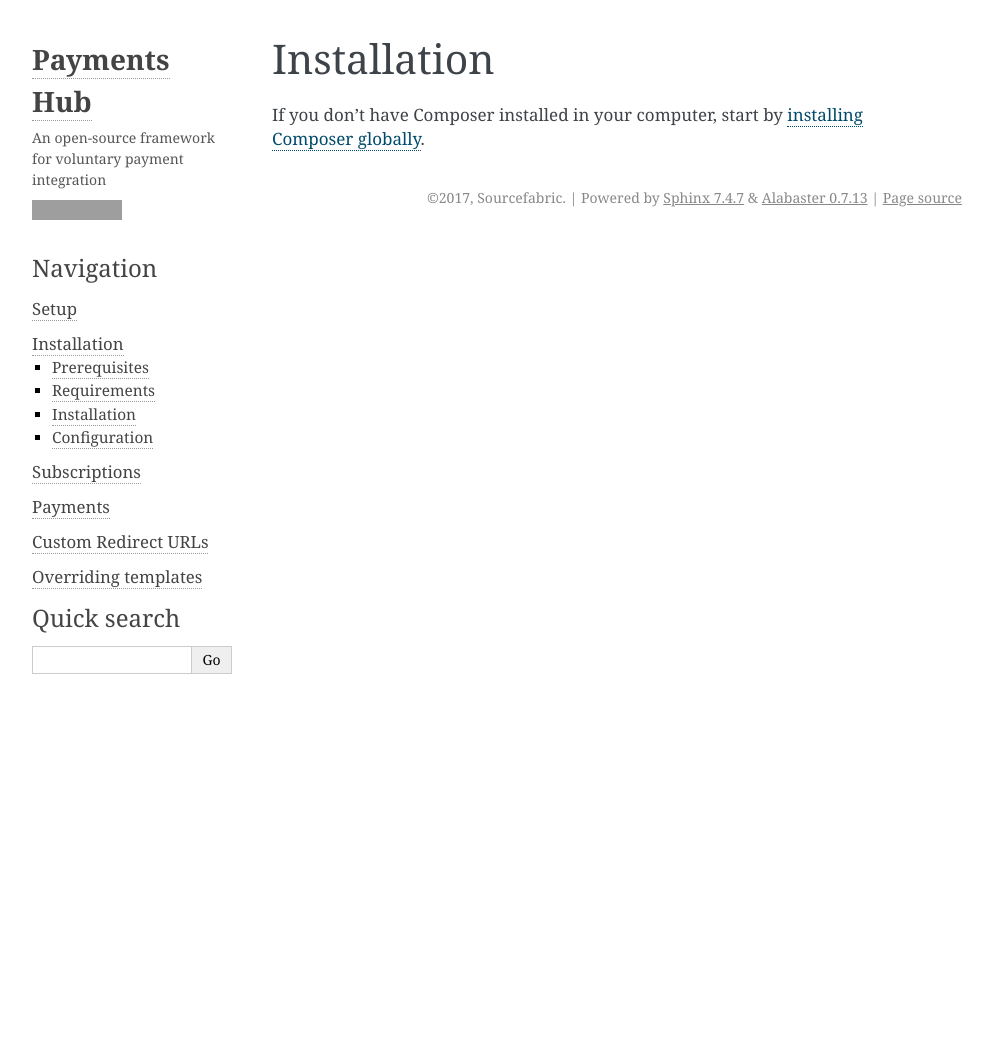
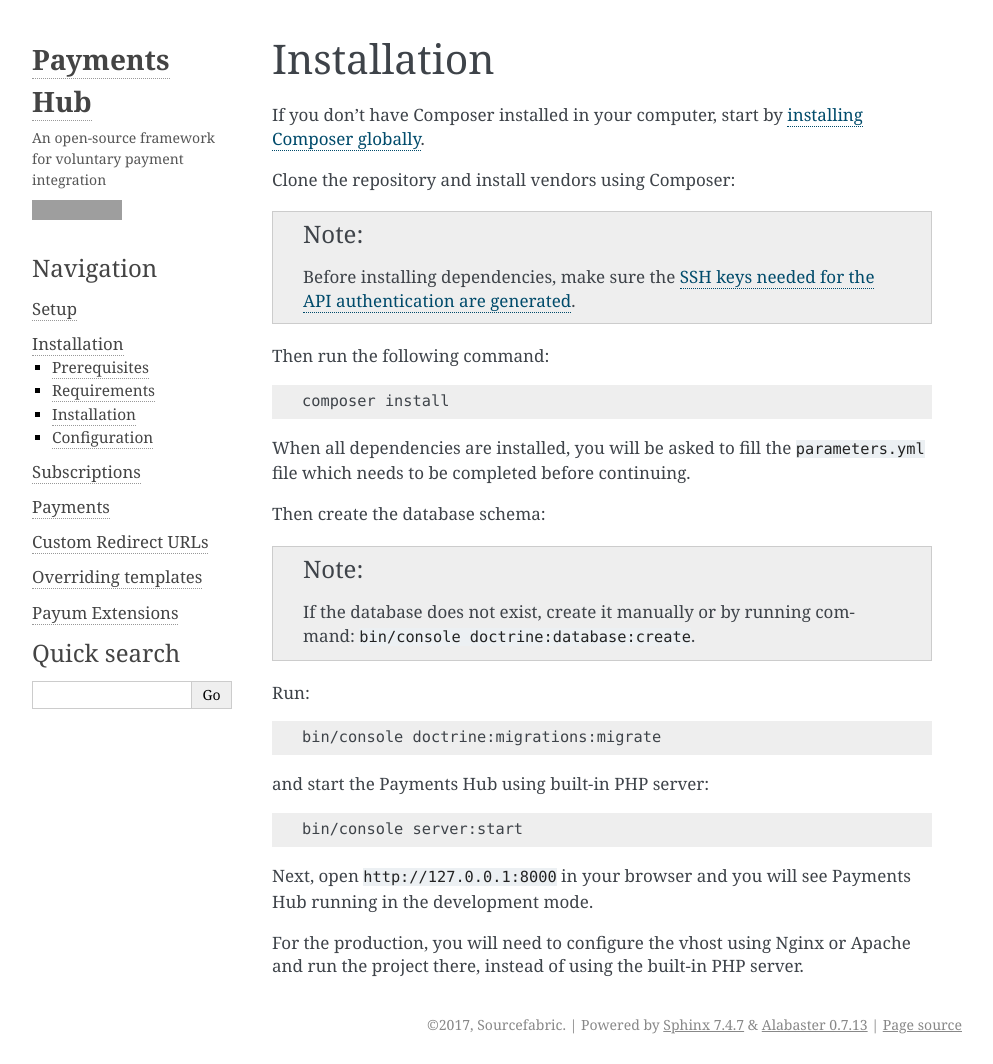
Before and after one commit to PayHelper/payments-hub, a Sphinx documentation site: the page built from docs/installation/install.rst, in a window 1280 px wide and 1064 px high. Shown: the whole window, without its empty margins (148-1141 px from the left). Built offline with Sphinx 7.4.7, drawn with Linux system fonts in a browser that asks for light colours; pages that are not in the unit, such as notebooks, are missing from menus; grey boxes are pictures that could not be loaded.

Commit message:
docs improvements

```diff
--- a/docs/installation/install.rst
+++ b/docs/installation/install.rst
@@ -3,3 +3,41 @@
 
 If you don't have Composer installed in your computer, start by
 :doc:`installing Composer globally </setup/composer>`.
+
+Clone the repository and install vendors using Composer:
+
+.. note::
+
+    Before installing dependencies, make sure the :doc:`SSH keys needed for the API authentication are generated <configuration>`.
+
+Then run the following command:
+
+.. code-block:: bash
+
+    composer install
+
+When all dependencies are installed, you will be asked to fill the ``parameters.yml`` file which needs to be
+completed before continuing.
+
+Then create the database schema:
+
+.. note::
+
+    If the database does not exist, create it manually or by running command: ``bin/console doctrine:database:create``.
+
+Run:
+
+.. code-block:: bash
+
+    bin/console doctrine:migrations:migrate
+
+and start the Payments Hub using built-in PHP server:
+
+.. code-block:: bash
+
+    bin/console server:start
+
+Next, open ``http://127.0.0.1:8000`` in your browser and you will see Payments Hub running in the development mode.
+
+For the production, you will need to configure the vhost using Nginx or Apache and run the project there, instead of using
+the built-in PHP server.
```
Also changed, not shown: docs/extensions/index.rst (added, +13 -0 lines), docs/index.rst (+13 -31 lines), docs/installation/configuration.rst (+11 -0 lines), 1 other file.
